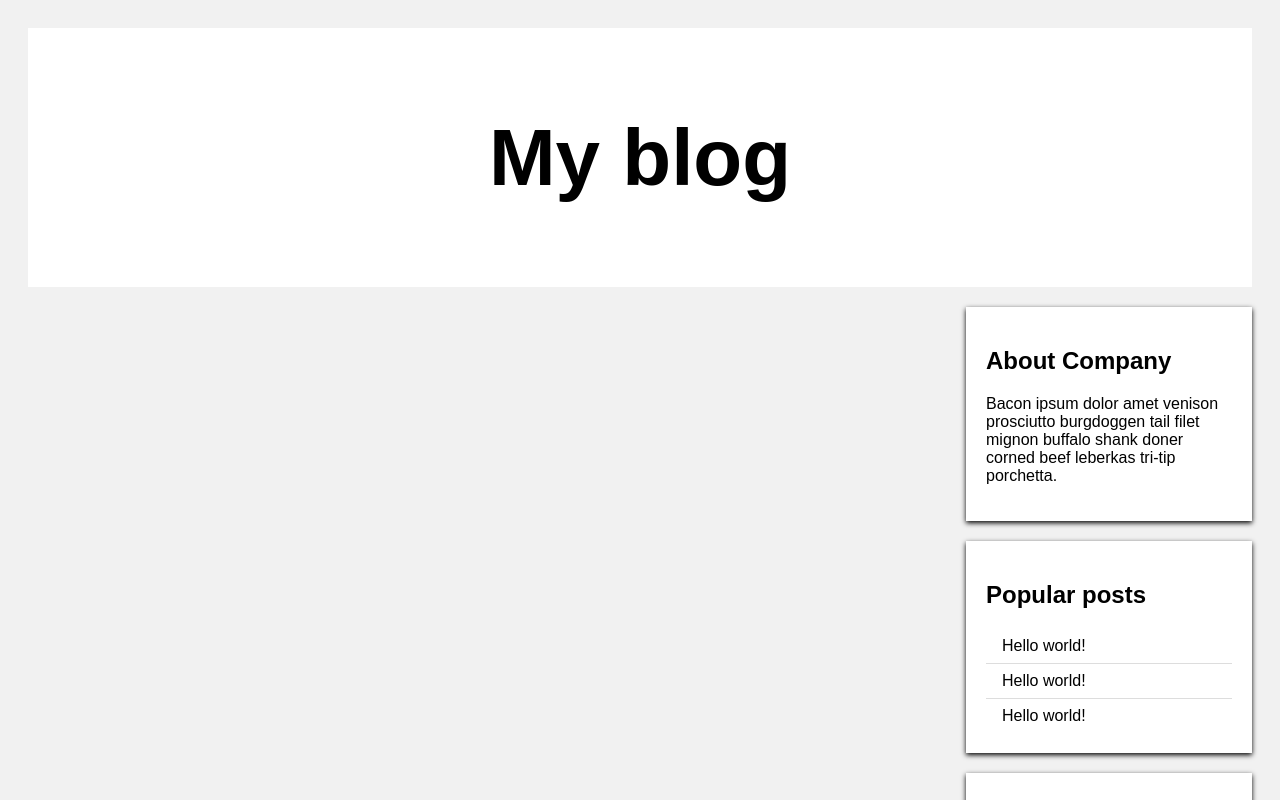
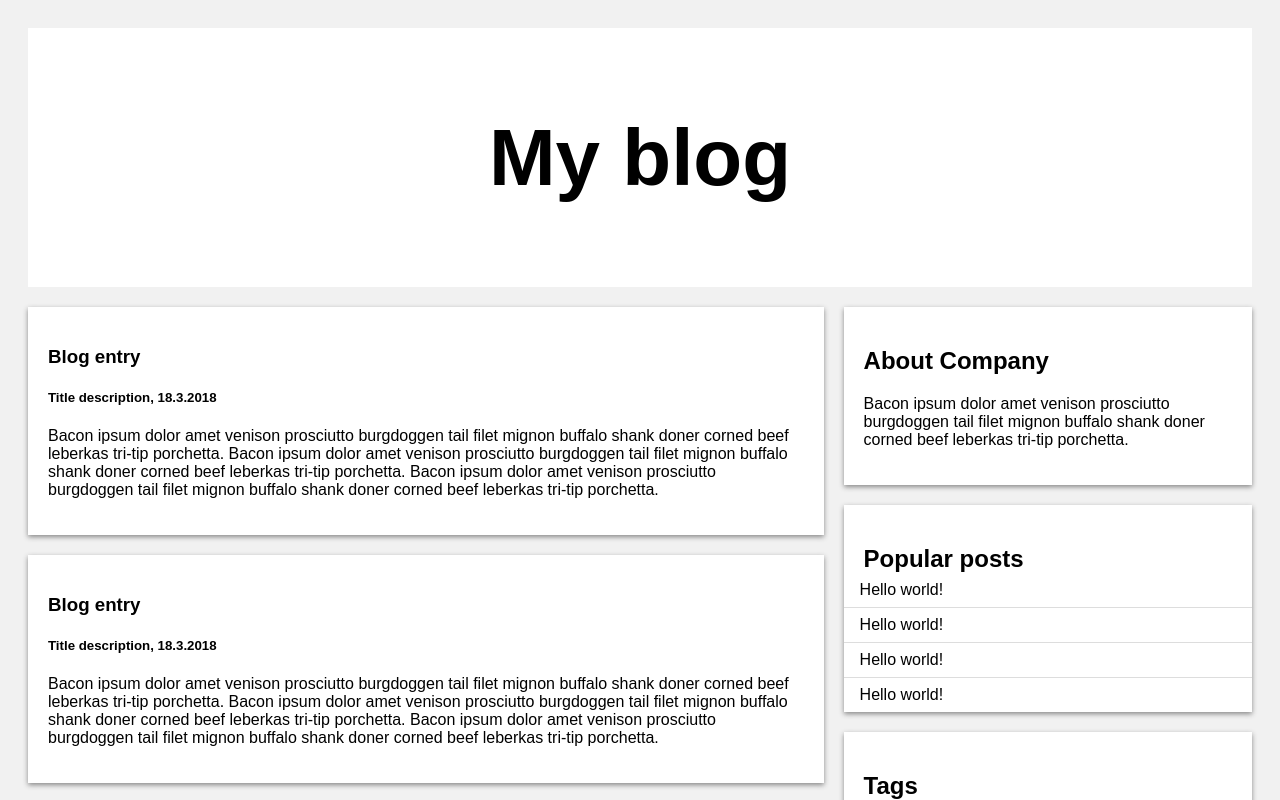
Before and after one commit to Ch4nge/BlogProject, a React (Create React App) app in the folder blog/: page / in a window 1280 px wide. Shown: the top 800 px of the page. Built offline with nearby package versions, Linux system fonts and the light colour scheme.

Commit message:
Added Blog Articles and styles

```diff
--- /dev/null
+++ b/blog/src/articles/Article.js
@@ -0,0 +1,20 @@
+import React, {Component} from 'react';
+
+export default class Article extends Component {
+
+    render(){
+        return(
+            <div className="card">
+                <div className="articleHeaader">
+                    <h3>Blog entry</h3>
+                    <h5>Title description, <span className="titleDescription">18.3.2018</span></h5>
+                </div>
+                <p>Bacon ipsum dolor amet venison prosciutto burgdoggen tail filet mignon buffalo shank doner corned beef leberkas tri-tip porchetta.
+                    Bacon ipsum dolor amet venison prosciutto burgdoggen tail filet mignon buffalo shank doner corned beef leberkas tri-tip porchetta.
+                    Bacon ipsum dolor amet venison prosciutto burgdoggen tail filet mignon buffalo shank doner corned beef leberkas tri-tip porchetta.
+                </p>
+            </div>
+        );
+
+    }
+}
--- a/blog/src/index.css
+++ b/blog/src/index.css
@@ -16,13 +16,12 @@ body {
 
 .leftColumn {
   float: left;
-  height: 100px;
-  width: 75%;
+  width: 65%;
 }
 
 .rightColumn {
   float: left;
-  width: 25%;
+  width: 35%;
   padding-left: 20px;
 }
 
@@ -36,7 +35,13 @@ body {
   background-color: white;
   padding: 20px;
   margin-top: 20px;
-  box-shadow:0 2px 5px 0;
+  box-shadow: 0 2px 5px 0 #888888;
+
+}
+
+.container {
+  max-width: 85em;
+  margin: 0 auto;
 }
 
 .container:after {
@@ -48,7 +53,7 @@ body {
 .popularList {
   list-style-type: none;
   padding: 0;
-  margin: 0;
+  margin: -20px;
 }
 .popularList li {
   padding:8px 16px;
@@ -56,6 +61,9 @@ body {
 }
 .popularList li:last-child {
   border-bottom:none;
+}
+.popularList li:hover {
+  background: #777777;
 }
 
 .tag {
@@ -73,7 +81,7 @@ body {
 }
 
 /* Make columns responsive */
-@media screen and (max-width: 800px) {
+@media screen and (max-width: 1000px) {
   .leftColumn, .rightColumn {
       width: 100%;
       padding: 0;
--- a/blog/src/layouts/MainLayout.js
+++ b/blog/src/layouts/MainLayout.js
@@ -2,18 +2,20 @@ import React, {Component} from 'react';
 import About from '../rightcolumn/About';
 import Popular from '../rightcolumn/Popular';
 import Tags from '../rightcolumn/Tags';
+import Article from '../articles/Article';
 
 export default class MainLayout extends Component {
 
     render(){
         return(
-            <div>
+            <div className="siteWrapper">
                 <div className="header">
                     <h1>My blog</h1>
                 </div>
                 <div className="container">
                     <div className="leftColumn">
-
+                        <Article />
+                        <Article />
                     </div>
                     <div className="rightColumn">
                         <About />
--- a/blog/src/rightcolumn/Popular.js
+++ b/blog/src/rightcolumn/Popular.js
@@ -12,6 +12,7 @@ export default class Popular extends Component {
                     <li>Hello world!</li>
                     <li>Hello world!</li>
                     <li>Hello world!</li>
+                    <li>Hello world!</li>
                 </ul>
             </div>
         );
```
Also changed, not shown: 2 other files (tests, documents, lock files or other folders).
